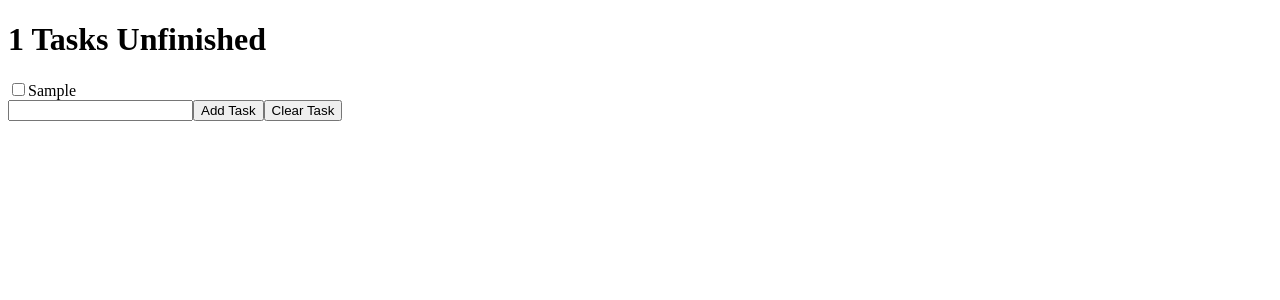
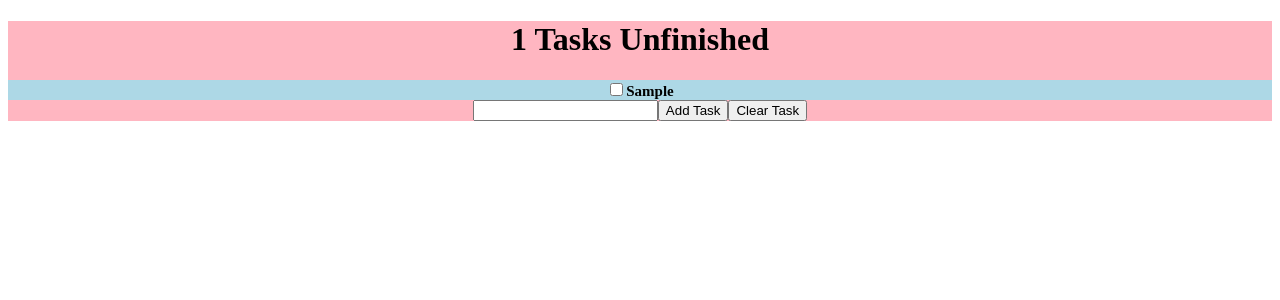
Before and after one commit to JosephHauter/TodoList, a React (Create React App) app: page / in a window 1280 px wide. Both pictures are taken after typing "Sample" into the empty fields and a click on the button "Add Task". Shown: the top 300 px of the page. Built offline with nearby package versions, Linux system fonts and the light colour scheme.

Commit message:
added styles

```diff
--- a/src/App.js
+++ b/src/App.js
@@ -43,7 +43,7 @@ function App() {
   }
 
   return (
-    <div>
+    <div style={{ backgroundColor: "lightpink", textAlign: "center" }}>
       <div>
         <h1>
           {tasks.filter((task) => !task.complete).length} Tasks Unfinished
--- a/src/Task.js
+++ b/src/Task.js
@@ -6,6 +6,13 @@ export default function task({ task, toggleTask }) {
   }
   return (
     <div>
+      <div
+        style={{
+          backgroundColor: "lightblue",
+          fontWeight: "bold",
+          fontSize: 15,
+        }}
+      >
         {/* this shows a task with a checkbox next to it */}
         <label>
           <input
@@ -16,5 +23,6 @@ export default function task({ task, toggleTask }) {
           {task.name}
         </label>
       </div>
+    </div>
   );
 }
```
Lines whose indentation alone changed are shown as unchanged.
